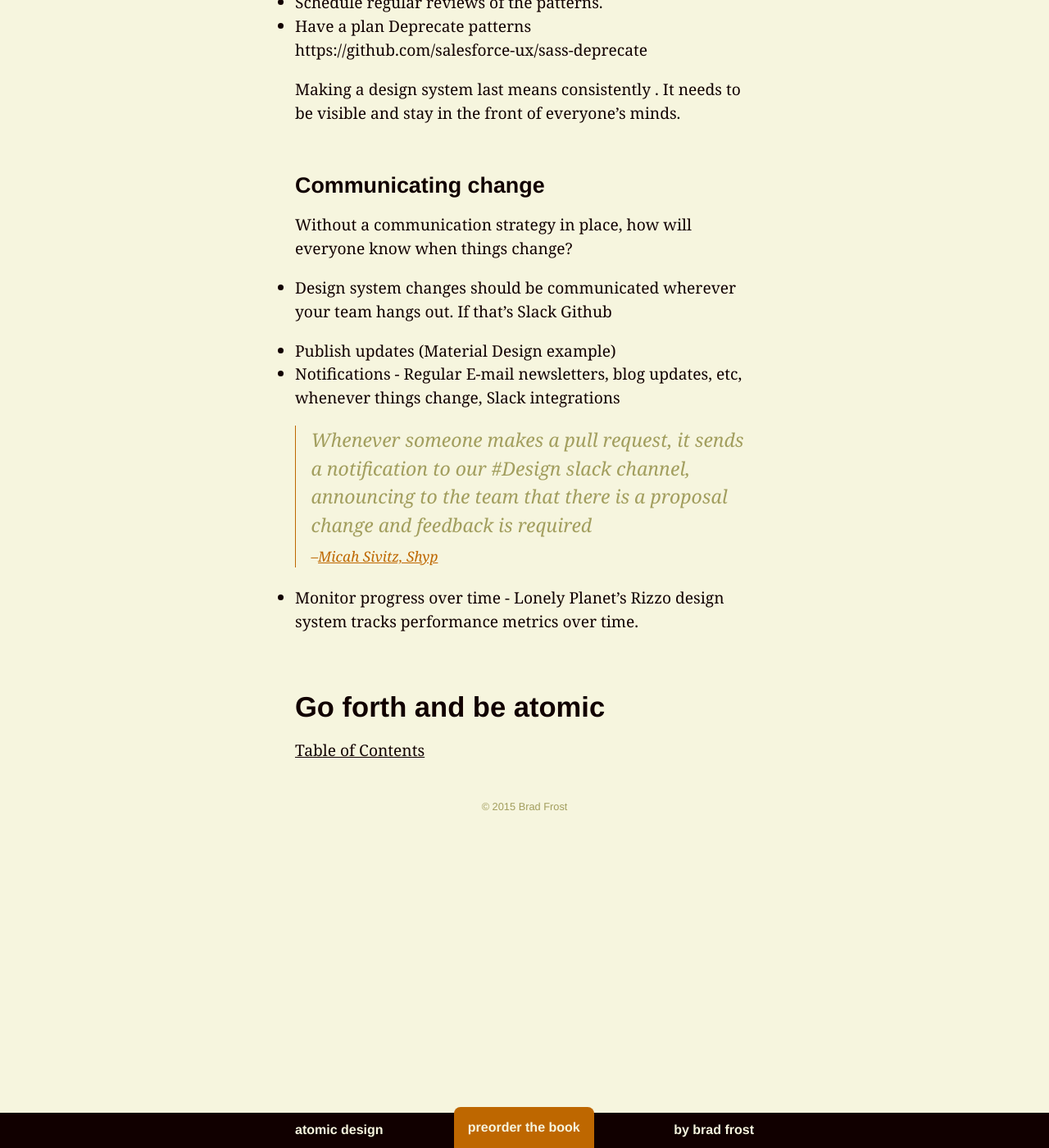
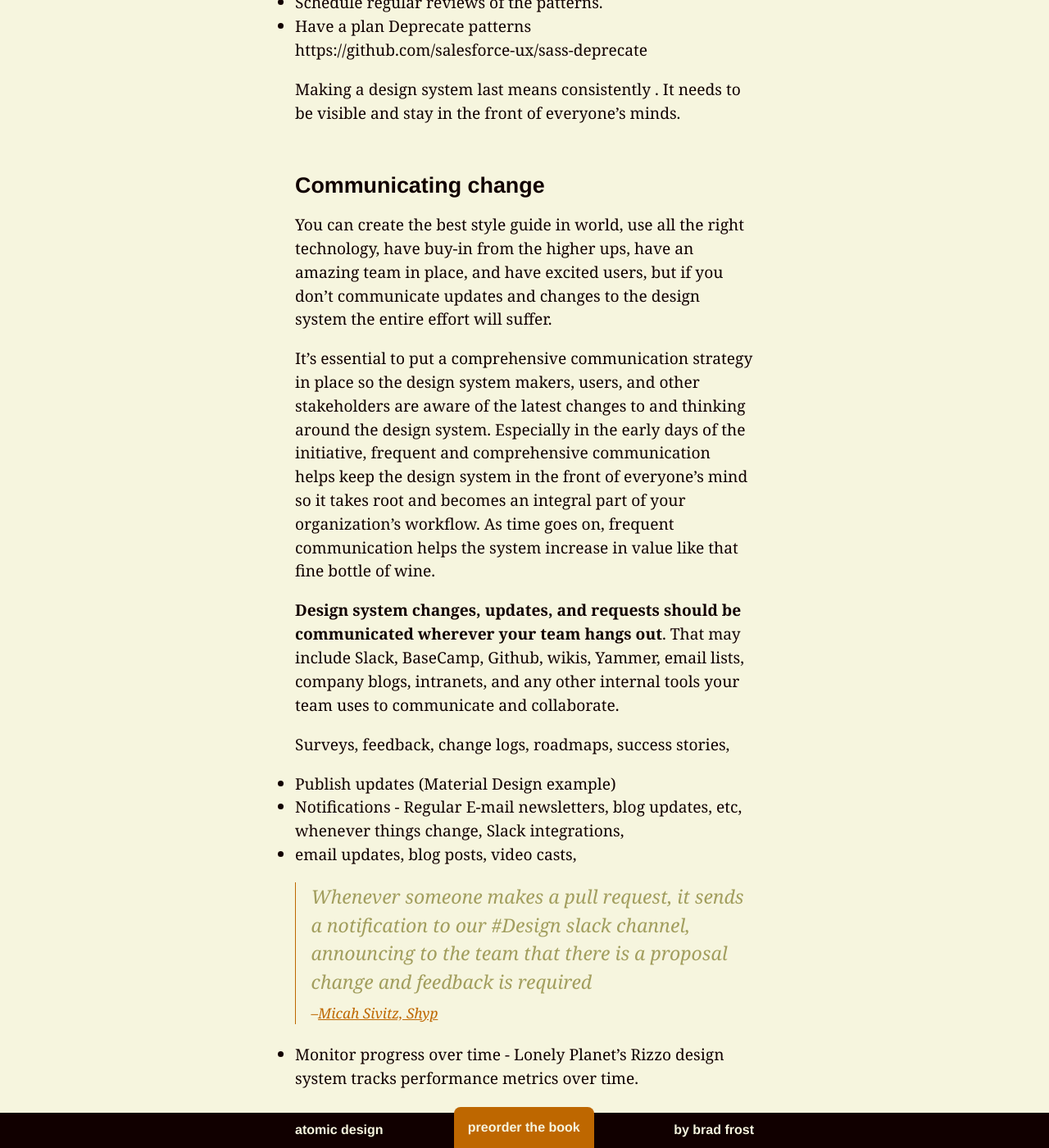
Before and after one commit to bradfrost/atomic-design, a Jekyll site: the page built from chapter-5.md, in a window 1280 px wide and 1400 px high, scrolled down 26259 px. Shown: the whole window at 82% size. Built offline with Jekyll 4.4.1, drawn with Linux system fonts in a browser that asks for light colours; some of the changed text lies outside the part shown.

Commit message:
Chapter 5 draft
Communicating

```diff
--- a/chapter-5.md
+++ b/chapter-5.md
@@ -197,7 +197,7 @@ This should come as a surprise to no one, but people tend to gravitate towards a
 
 > As much as I love style guides, and I love style guides, I wonder if we’re at Peak Style Guide. I’ve seen logos and mascots. I’ve seen dedicated sites and open repos begging for contributions. <cite><a href="https://css-tricks.com/subscription-options/">Chris Coyier</a>
 
-I understand Chris's concern that
+I understand Chris's concern. Creating a useful style guide
 
 But I don’t think these style guide logos and mascots Chris refers to are simply gratuitous visual wankery. It reflects an organization’s commitment to making and maintaining a thoughtful, deliberate design system.
 
@@ -242,12 +242,17 @@ What does a successful
 Making a design system last means consistently . It needs to be visible and stay in the front of everyone's minds.
 
 ### Communicating change
-Without a communication strategy in place, how will everyone know when things change?
+You can create the best style guide in world, use all the right technology, have buy-in from the higher ups, have an amazing team in place, and have excited users, but if you don't communicate updates and changes to the design system the entire effort will suffer.
 
-- Design system changes should be communicated wherever your team hangs out. If that's Slack Github
+It's essential to put a comprehensive communication strategy in place so the design system makers, users, and other stakeholders are aware of the latest changes to and thinking around the design system. Especially in the early days of the initiative, frequent and comprehensive communication helps keep the design system in the front of everyone's mind so it takes root and becomes an integral part of your organization's workflow. As time goes on, frequent communication helps the system increase in value like that fine bottle of wine.
+
+**Design system changes, updates, and requests should be communicated wherever your team hangs out**. That may include Slack, BaseCamp, Github, wikis, Yammer, email lists, company blogs, intranets, and any other internal tools your team uses to communicate and collaborate.
+
+Surveys, feedback, change logs, roadmaps, success stories,
 
 - Publish updates (Material Design example)
-- Notifications - Regular E-mail newsletters, blog updates, etc, whenever things change, Slack integrations
+- Notifications - Regular E-mail newsletters, blog updates, etc, whenever things change, Slack integrations,
+- email updates, blog posts, video casts,
 
 > Whenever someone makes a pull request, it sends a notification to our #Design slack channel, announcing to the team that there is a proposal change and feedback is required <cite><a href="https://medium.com/shyp-design/managing-style-guides-at-shyp-c217116c8126">Micah Sivitz, Shyp</a>
 
```
Also changed, not shown: 2 other files.
